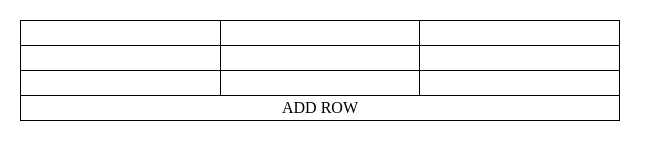
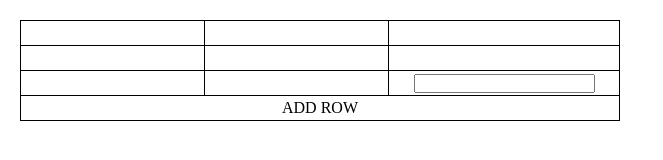
Before and after one commit to kirill1991okt/JS_Homework, a plain HTML site: page Homework10/index.html in a window 1280 px wide. Shown: the whole page, without its empty margins (0-663 px from the left). Drawn offline with Linux system fonts and the light colour scheme.

Commit message:
fix: Homework10

```diff
--- a/Homework10/index.html
+++ b/Homework10/index.html
@@ -23,7 +23,9 @@
         <tr>
           <td></td>
           <td></td>
-          <td></td>
+          <td>
+            <input type="text" />
+          </td>
         </tr>
         <tr>
           <td colspan="3" id="cellBtn">ADD ROW</td>
```
